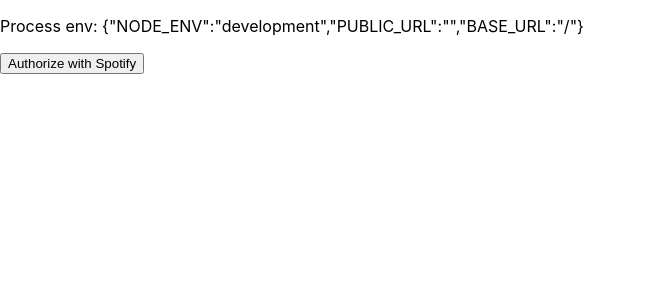
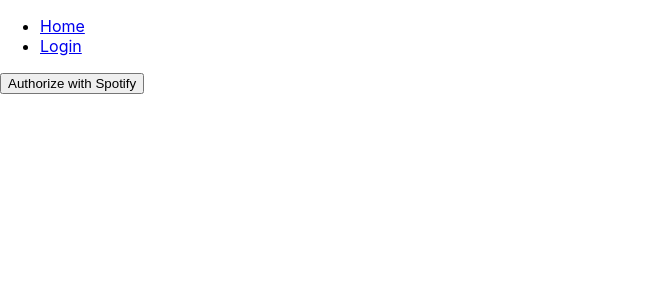
Before and after one commit to cryosis7/ArtistMixer, a React (Create React App) app: page /login in a window 1280 px wide. Shown: the top 300 px of the page, without its empty margins (0-646 px from the left). Built offline with nearby package versions, Linux system fonts and the light colour scheme; no server answers.

Commit message:
Add React Router DOM and modify App.tsx and SpotifyAuth.tsx files

```diff
--- a/package.json
+++ b/package.json
@@ -12,6 +12,7 @@
     "@types/react-dom": "^18.0.0",
     "react": "^18.2.0",
     "react-dom": "^18.2.0",
+    "react-router-dom": "^6.8.1",
     "react-scripts": "5.0.1",
     "typescript": "^4.4.2",
     "web-vitals": "^2.1.0"
--- a/src/App.tsx
+++ b/src/App.tsx
@@ -1,23 +1,65 @@
-import React, { useState } from "react";
+import React, { useEffect, useState } from "react";
 import SpotifyAuth from "./components/SpotifyAuth";
+import {
+  BrowserRouter,
+  Routes,
+  Route,
+  Link,
+  useLocation,
+} from "react-router-dom";
 
 const App: React.FC = () => {
   const [accessToken, setAccessToken] = useState<string>("");
 
+  useEffect(() => {
+    const params = new URLSearchParams(window.location.search);
+    const code = params.get("code");
+    if (code) {
+      setAccessToken(code);
+    }
+  }, []);
+
   return (
+    <BrowserRouter>
       <div>
-      <p>Process env: {JSON.stringify(process.env)}</p>
-      {accessToken ? (
-        <p>Access token: {accessToken}</p>
-      ) : (
+        <nav>
+          <ul>
+            <li>
+              <a href="/">Home</a>
+            </li>
+            <li>
+              <a href="/login">Login</a>
+            </li>
+          </ul>
+        </nav>
+
+        <Routes>
+          <Route
+            path="/login"
+            element={
               <SpotifyAuth
                 clientId={process.env.REACT_APP_SPOTIFY_CLIENT_ID ?? ""}
                 redirectUri="http://localhost:3000"
                 scopes={["user-read-email", "user-read-private"]}
                 onAccessToken={setAccessToken}
               />
+            }
+          />
+          <Route
+            path="/"
+            element={
+              <>
+                {accessToken ? (
+                  <p>Access token: {accessToken}</p>
+                ) : (
+                  <Link to="/login">Login</Link>
                 )}
+              </>
+            }
+          />
+        </Routes>
       </div>
+    </BrowserRouter>
   );
 };
 
--- a/src/components/SpotifyAuth.tsx
+++ b/src/components/SpotifyAuth.tsx
@@ -1,5 +1,6 @@
 import * as React from "react";
 import { useState, useEffect } from "react";
+import { Navigate, redirect } from "react-router";
 
 interface SpotifyAuthProps {
   clientId: string;
@@ -15,6 +16,11 @@
   onAccessToken,
 }) => {
   const [accessToken, setAccessToken] = useState<string>("");
+
+  const assignAccessToken = (token: string) => {
+    setAccessToken(token);
+    onAccessToken(token);
+  };
 
   useEffect(() => {
     const params = new URLSearchParams(window.location.search);
@@ -43,8 +49,7 @@
       })
         .then((res) => res.json())
         .then((data) => {
-          setAccessToken(data.access_token);
-          onAccessToken(data.access_token);
+          assignAccessToken(data.access_token);
         })
         .catch((error) => {
           console.error("Error fetching Spotify access token:", error);
@@ -66,7 +71,7 @@
   return (
     <div>
       {accessToken ? (
-        <p>Successfully authorized with Spotify</p>
+        <Navigate to="/" />
       ) : (
         <button onClick={authorizeSpotify}>Authorize with Spotify</button>
       )}
```
Also changed, not shown: src/logo.svg (deleted), 1 other file (tests, documents, lock files or other folders). Lines whose indentation alone changed are shown as unchanged.
